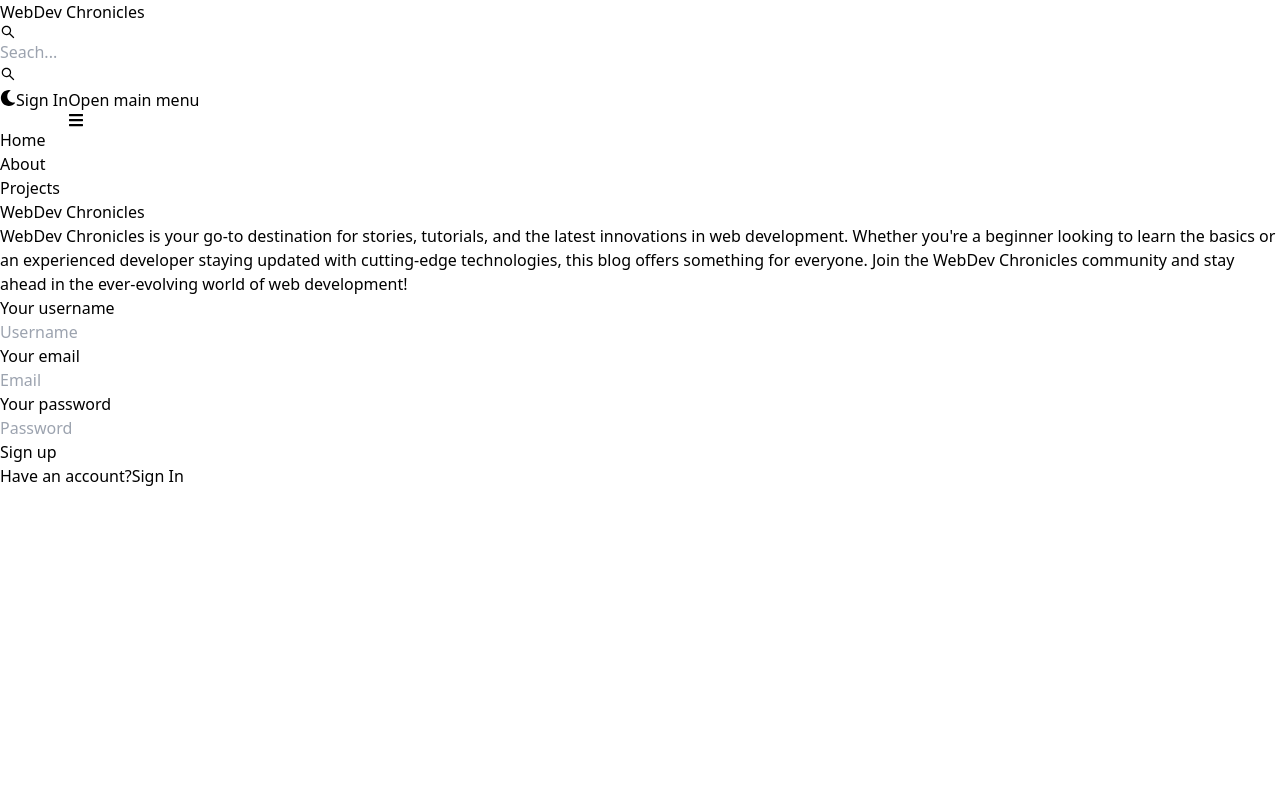
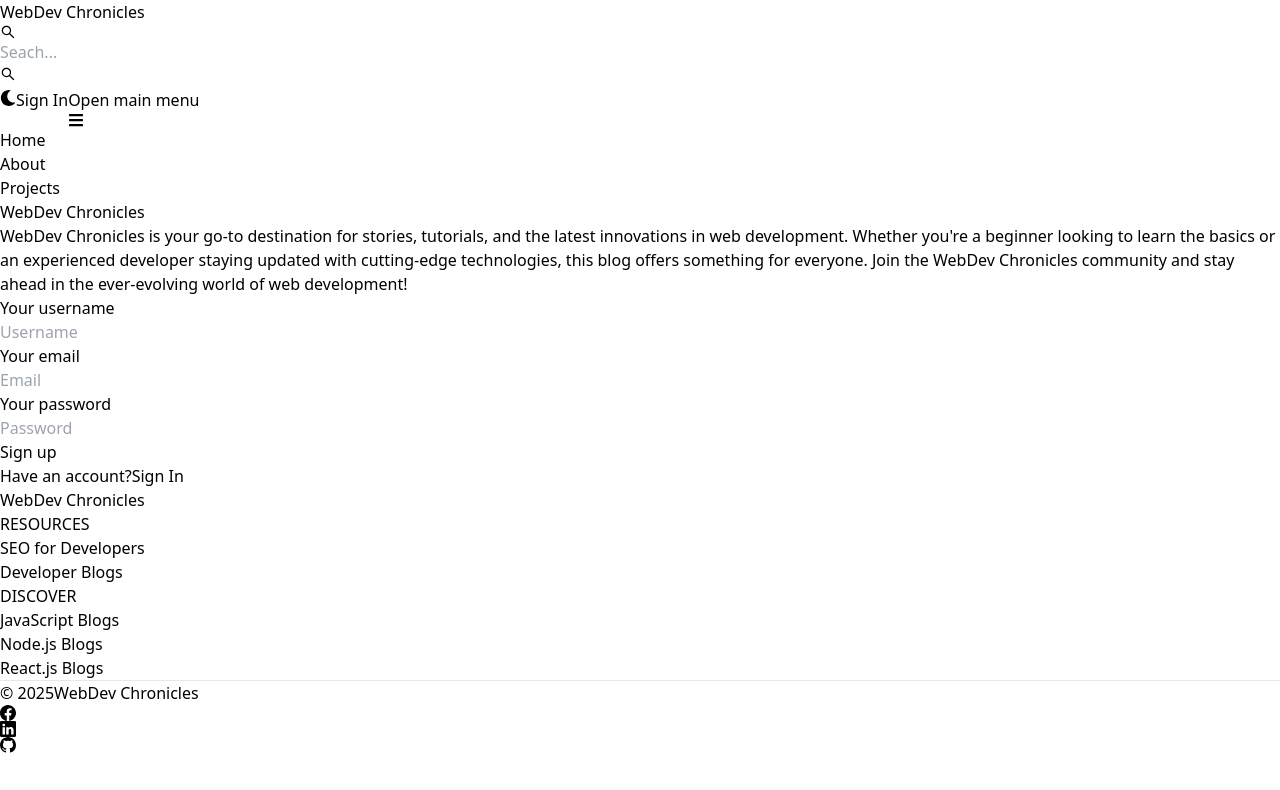
Before and after one commit to Pooja675/MERN-Blog, a React (Vite) app in the folder client/: page /sign-up in a window 1280 px wide. Shown: the top 790 px of the page. Built offline with nearby package versions, Linux system fonts and the light colour scheme.

Commit message:
create and add the footer component

```diff
--- a/client/src/App.jsx
+++ b/client/src/App.jsx
@@ -6,6 +6,7 @@
 import SignUp from "./pages/SignUp";
 import SignIn from "./pages/SignIn";
 import Header from "./components/Header";
+import Footer from "./components/Footer";
 
 function App() {
   return (
@@ -19,6 +20,7 @@
           <Route path="/sign-in" element={<SignIn/>} />
           <Route path="/sign-up" element={<SignUp/>} />
       </Routes>
+      <Footer/>
     </BrowserRouter>
   );
 }
--- /dev/null
+++ b/client/src/components/Footer.jsx
@@ -0,0 +1,91 @@
+import React from "react";
+import { Footer } from "flowbite-react";
+import { Link } from "react-router-dom";
+import { BsFacebook, BsGithub, BsLinkedin } from "react-icons/bs";
+
+const FooterCom = () => {
+  return (
+    <Footer container className="border border-t-8 border-cyan-700">
+      <div className="w-full max-w-7xl mx-auto">
+        <div className="grid w-full justify-between sm:flex md:grid-cols-1">
+          <div className="mt-5">
+            <Link
+              to="/"
+              className="self-center whitespace-nowrap text-lg sm:text-xl font-semibold dark:text-white"
+            >
+              <span className="px-2 py-1 bg-gradient-to-r from-cyan-500 to-blue-500 text-white rounded-lg">
+                WebDev{" "}
+              </span>{" "}
+              Chronicles
+            </Link>
+          </div>
+          <div className="grid grid-cols-2 gap-8 mt-4 sm:grid-cols-3 sm:gap-6">
+            <div>
+              <Footer.Title title="RESOURCES" />
+              <Footer.LinkGroup col>
+                <Footer.Link
+                  href="https://medium.com/welldone-software/seo-for-developers-a-quick-overview-5b5b7ce34679"
+                  target="_blank"
+                  rel="noopener noreferrer"
+                >
+                  SEO for Developers
+                </Footer.Link>
+                <Footer.Link
+                  href="https://tripleten.com/blog/posts/10-software-development-blogs-worth-bookmarking"
+                  target="_blank"
+                  rel="noopener noreferrer"
+                >
+                  Developer Blogs
+                </Footer.Link>
+              </Footer.LinkGroup>
+            </div>
+            <div>
+              <Footer.Title title="DISCOVER" />
+              <Footer.LinkGroup col>
+                <Footer.Link
+                  href="https://bloggingfordevs.com/javascript-blogs/"
+                  target="_blank"
+                  rel="noopener noreferrer"
+                >
+                  JavaScript Blogs
+                </Footer.Link>
+                <Footer.Link
+                  href="https://bloggingfordevs.com/node-blogs/"
+                  target="_blank"
+                  rel="noopener noreferrer"
+                >
+                  Node.js Blogs
+                </Footer.Link>
+                <Footer.Link
+                  href="https://bloggingfordevs.com/react-blogs/"
+                  target="_blank"
+                  rel="noopener noreferrer"
+                >
+                  React.js Blogs
+                </Footer.Link>
+              </Footer.LinkGroup>
+            </div>
+          </div>
+        </div>
+        <Footer.Divider />
+        <div className="w-full sm:flex sm:items-center sm:justify-between">
+          <Footer.Copyright
+            href="#"
+            by="WebDev Chronicles"
+            year={new Date().getFullYear()}
+          />
+          <div className="flex gap-6 sm:mt-0 mt-4 sm:justify-center">
+            <Footer.Icon href="#" icon={BsFacebook} />
+            <Footer.Icon
+              href="https://www.linkedin.com/in/pooja-kumari-908465126/"
+              icon={BsLinkedin}
+            />
+            <Footer.Icon href="https://github.com/Pooja675" icon={BsGithub} />
+          </div>
+        </div>
+      </div>
+    </Footer>
+  );
+};
+
+export default FooterCom;
```
